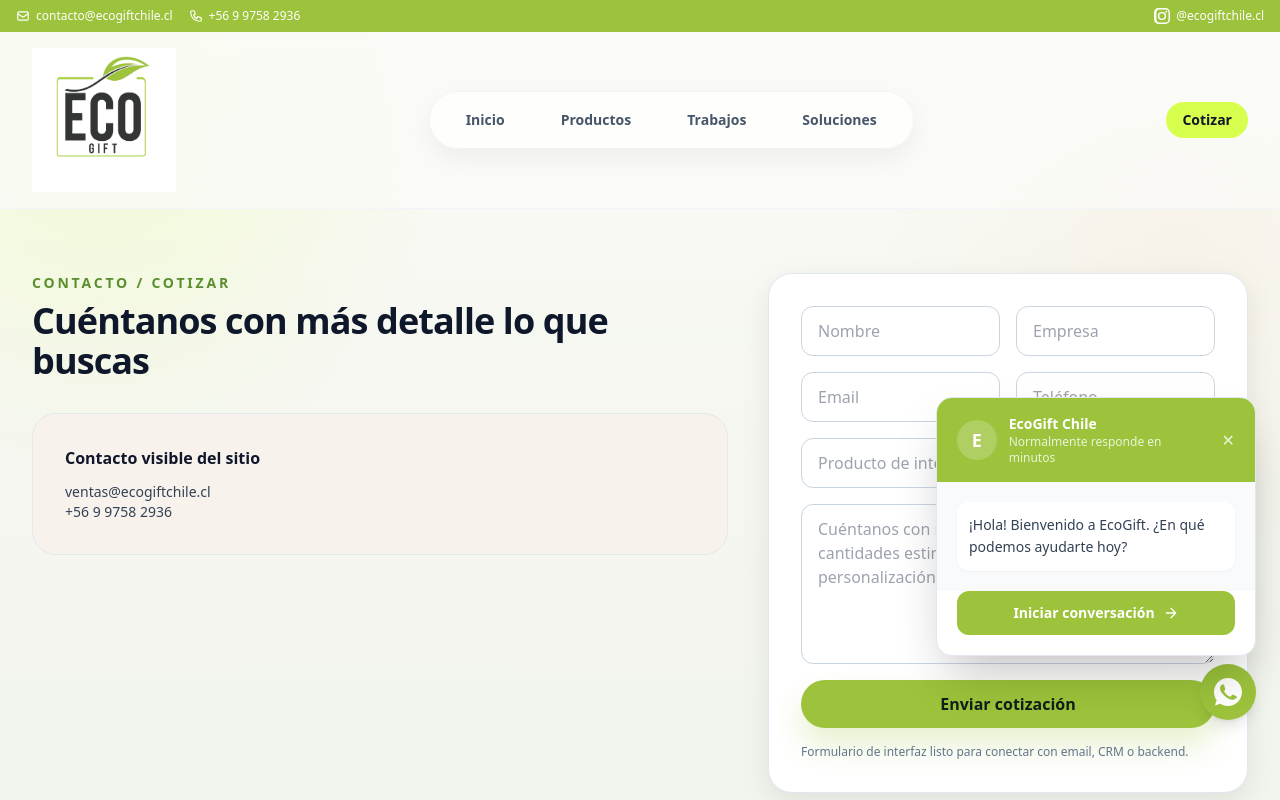
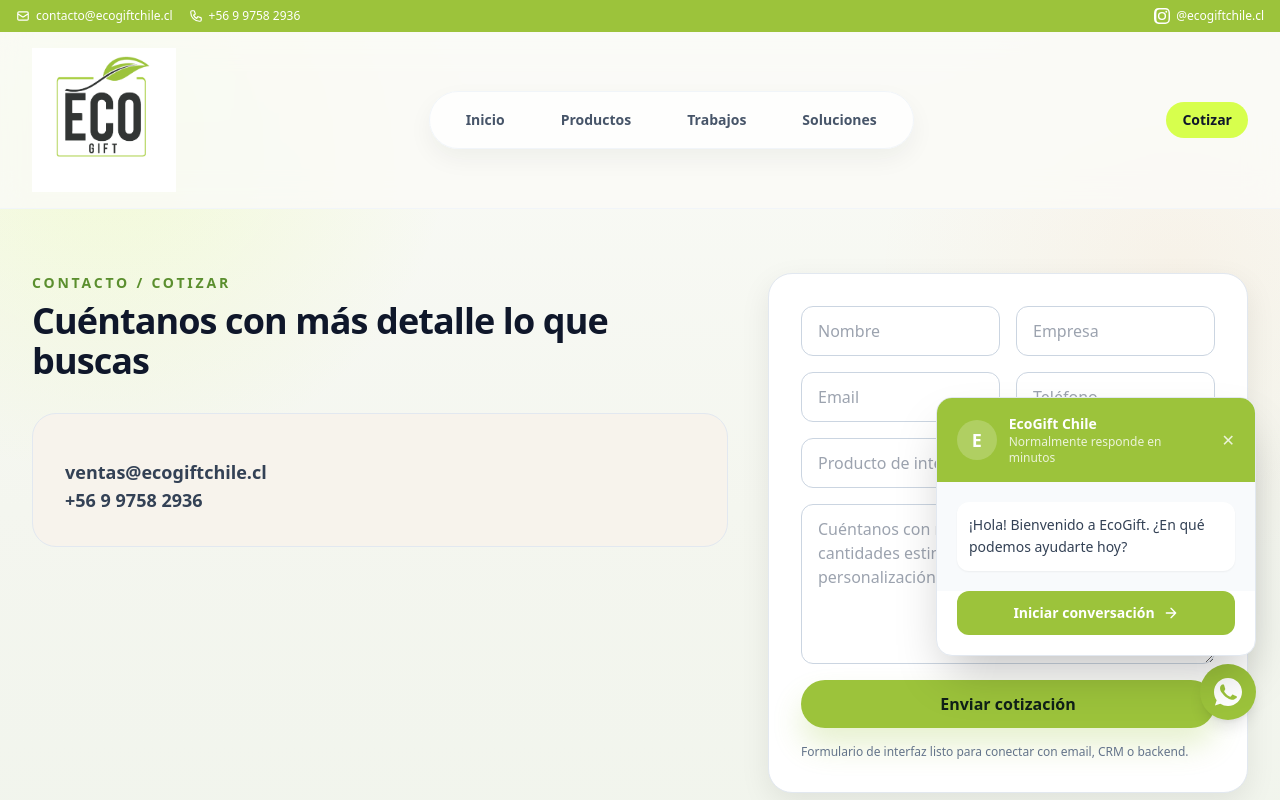
Before and after one commit to cvnjaip-netizen/ecogift-web, a Next.js app: page /cotizar in a window 1280 px wide. Shown: the top 800 px of the page. Built offline with nearby package versions, Linux system fonts and the light colour scheme.

Commit message:
Remove 'Contacto visible del sitio' and increase contact info size

```diff
--- a/app/cotizar/page.js
+++ b/app/cotizar/page.js
@@ -18,9 +18,8 @@ export default function CotizarPage() {
             title="Cuéntanos con más detalle lo que buscas"
           />
           <div className="mt-8 rounded-3xl border border-slate-200 bg-arena p-8">
-            <p className="font-semibold">Contacto visible del sitio</p>
-            <p className="mt-3 text-sm text-slate-700">ventas@ecogiftchile.cl</p>
-            <p className="text-sm text-slate-700">+56 9 9758 2936</p>
+                        <p className="mt-3 text-lg font-semibold text-slate-700">ventas@ecogiftchile.cl</p>
+            <p className="text-lg font-semibold text-slate-700">+56 9 9758 2936</p>
           </div>
         </div>
         <Suspense>
```
